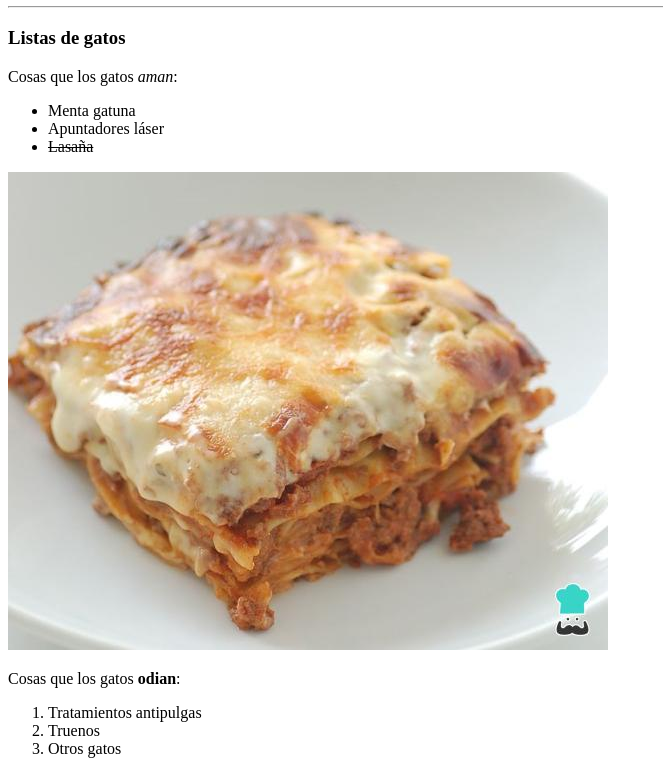
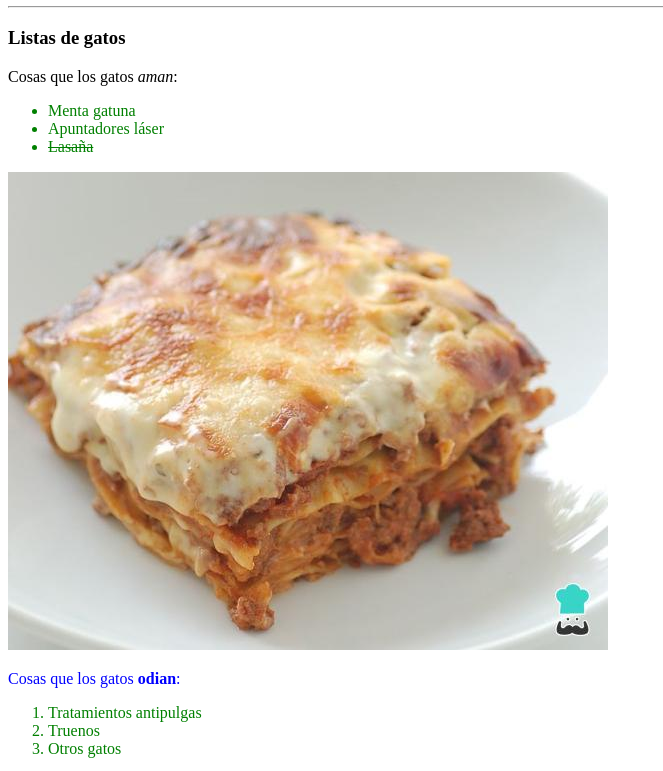
Before and after one commit to jemb1990/CURSO-DE-HTML-Y-CSS, a plain HTML site: page index.html in a window 1280 px wide. Shown: the part 468-1239 px from the top of the page, without its empty margins (0-663 px from the left). Drawn offline with Linux system fonts and the light colour scheme.

Commit message:
archivo css inicial, selectores de clase

```diff
--- a/index.html
+++ b/index.html
@@ -2,34 +2,31 @@
 <html lang="es">
   <head>
     <title>AppDeGatos</title>
+    <link href="style.css" rel="stylesheet">
   </head>
   <body>
     <h2>AppDeGatos</h2>
-
     <hr>
-
     <main>
       <h3>Imágenes de Gatos:</h3>
       <!-- ToDo: agregar enlace a imágenes de gatos -->
       <p>Haz click aquí para ver más <a href="#">imágenes de gatos.</a></p>
 
       <a href="https://www.anipedia.net/gatos/" target="_blank" rel="noopener noreferrer"><img src="https://bit.ly/fcc-relaxing-cat" alt="Lindo gato naranja acostado"></a>
-
       <hr>
-
       <h3>Listas de gatos</h3>
 
       <div>
         <p>Cosas que los gatos <em>aman</em>:</p>
-        <ul>
+        <ul class="lista-de-gatos">
           <li>Menta gatuna</li>
           <li>Apuntadores láser</li>
           <li><s>Lasaña</s></li>
         </ul>
         <img src="imagenes/lasana.jpg" alt="Geometría sagrada">
 
-        <p>Cosas que los gatos <strong>odian</strong>:</p>
-        <ol>
+        <p class="odian">Cosas que los gatos <strong>odian</strong>:</p>
+        <ol class="lista-de-gatos">
           <li>Tratamientos antipulgas</li>
           <li>Truenos</li>
           <li>Otros gatos</li>
--- /dev/null
+++ b/style.css
@@ -0,0 +1,7 @@
+.lista-de-gatos {
+  color: green;
+}
+
+.odian {
+  color: blue;
+}
```
